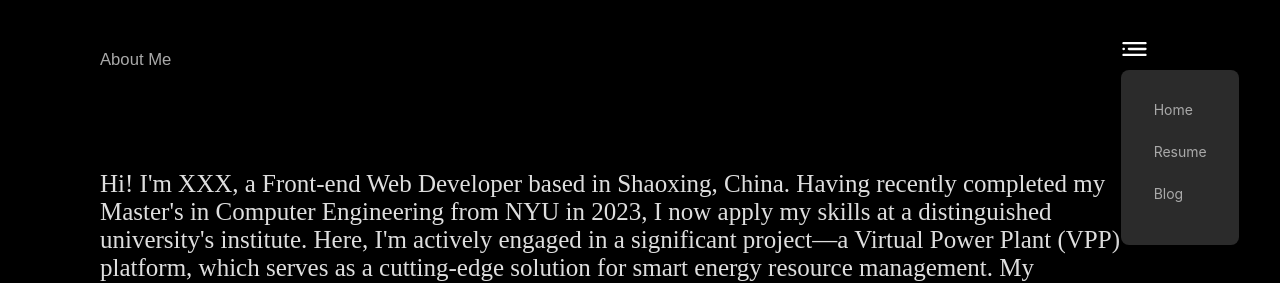
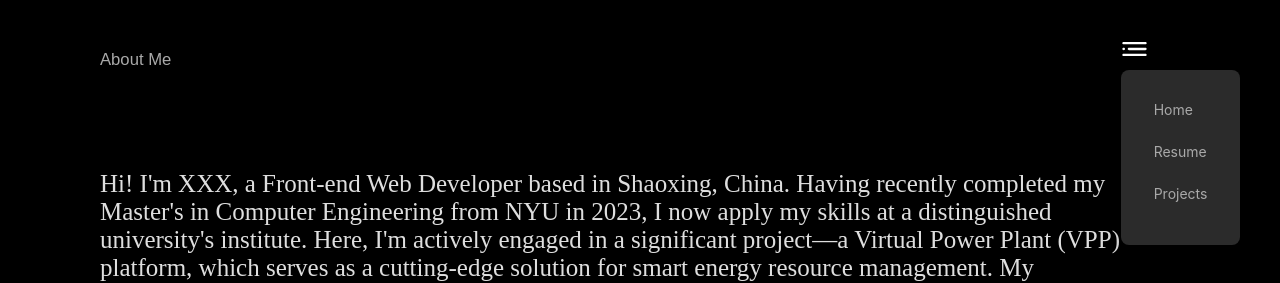
Before and after one commit to yiwen001/yiwen-blog, a Next.js app: page /content/about in a window 1280 px wide. Both pictures are taken after a click on the element 1134 px from the left and 54 px from the top of the page. Shown: the top 283 px of the page. Built offline with nearby package versions, Linux system fonts and the light colour scheme.

Commit message:
feat: change names and menu

```diff
--- a/src/app/layout.tsx
+++ b/src/app/layout.tsx
@@ -38,7 +38,7 @@ export default function RootLayout({
      className={styles.customMenu}>
       <Menu.Item key="home" className={styles.menuItem}>Home</Menu.Item>
       <Menu.Item key="resume" className={styles.menuItem}>Resume</Menu.Item>
-      <Menu.Item key="blog" className={styles.menuItem}>Blog</Menu.Item>
+      <Menu.Item key="projects" className={styles.menuItem}>Projects</Menu.Item>
     </Menu>
   );
   return (
--- a/src/app/page.tsx
+++ b/src/app/page.tsx
@@ -19,7 +19,7 @@ export default function Home() {
        <div className={styles.content}>
        <div className={styles.mainline}>
         <div className={styles.textWrapper}>
-          Hi, I am XXXXX
+          Hi, I am Yiwen
           </div>
         <div className={styles.circle} >
          <Circle/>
```
